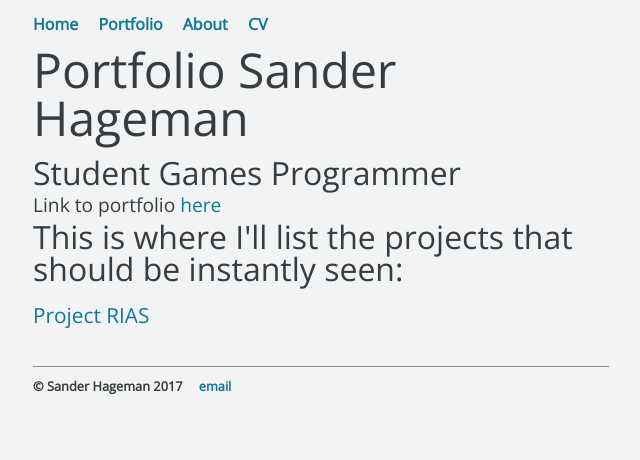
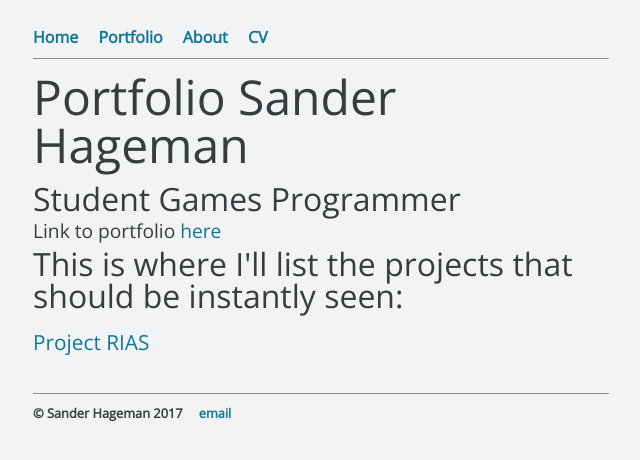
Before and after one commit to SanderHageman/sanderhageman.github.io, a Jekyll site: the page built from index.html, in a window 1280 px wide. Shown: the top 460 px of the page, without its empty margins (319-959 px from the left). Built offline with Jekyll 4.4.1, drawn with Linux system fonts in a browser that asks for light colours.

Commit message:
Update main.css

```diff
--- a/css/main.css
+++ b/css/main.css
@@ -70,6 +70,11 @@ p {
     color: #373D3F;
 }
 
+nav {
+    border-bottom: 1px solid #8B8C81;
+    padding-bottom: .8em;
+    padding-top: .8em;
+}
 
 footer {
     margin-top: 1em;
```
